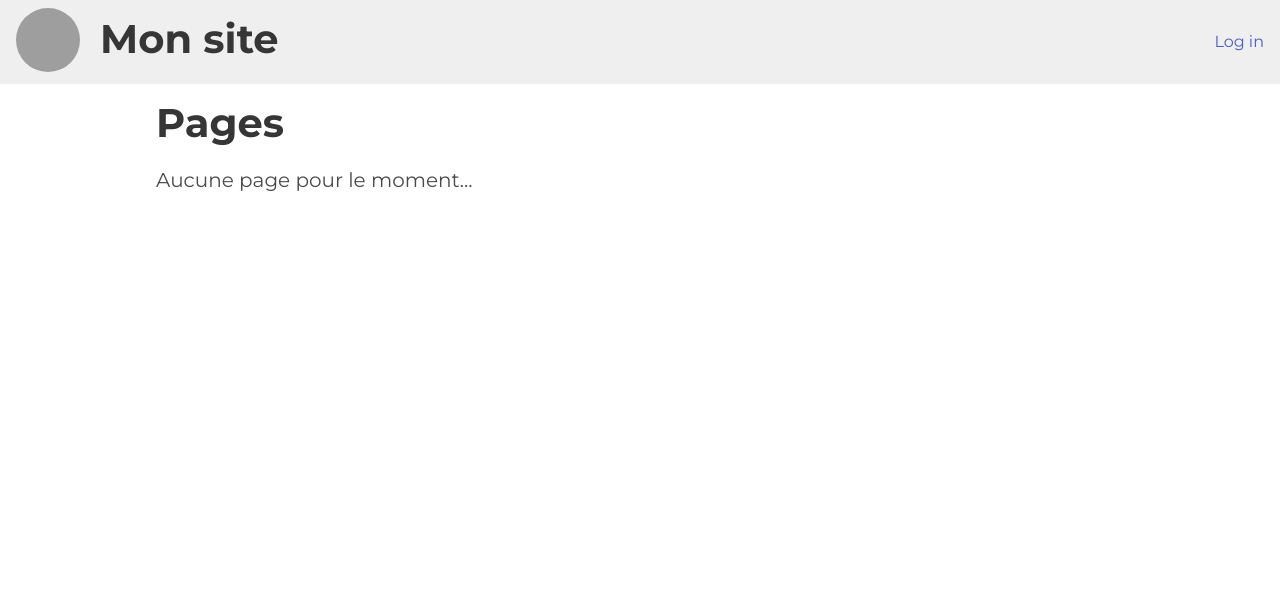
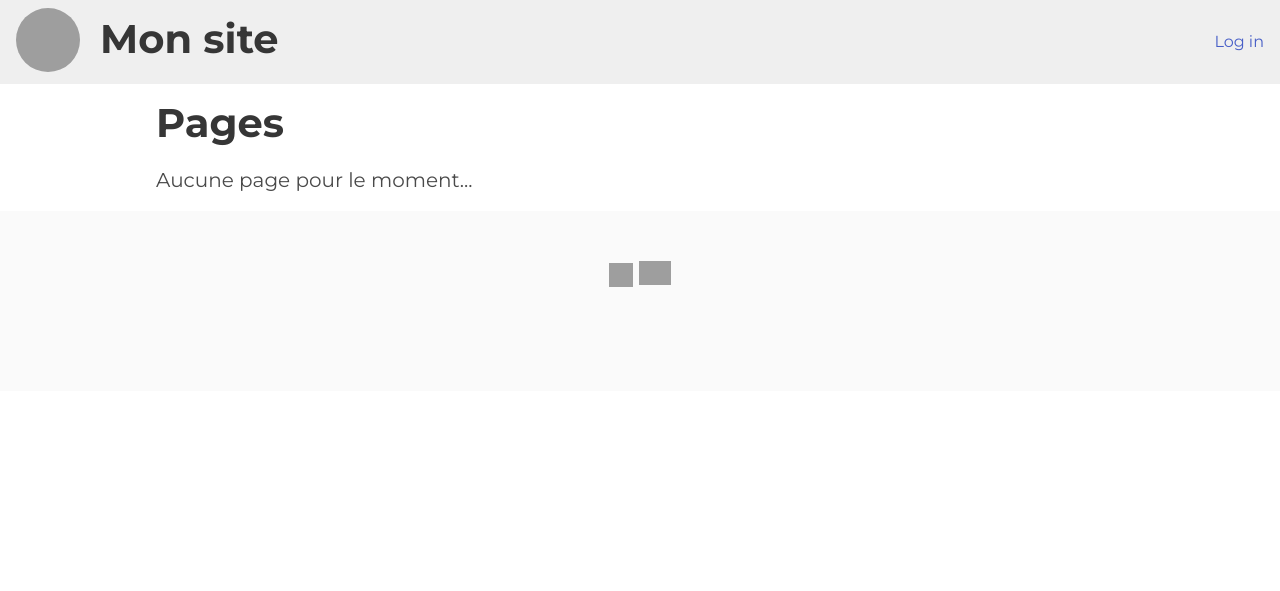
Before and after one commit to lfavole/website, a Django app: template website/blog/templates/blog/pages.html in a window 1280 px wide. Shown: the top 591 px of the page. Run offline with Django 4.2, Linux system fonts and the light colour scheme; the template is opened without the code that fills it, so the values that code supplies are empty; style sheets or scripts are compiled from the project's sources; parts of the project's set-up code (start-up, migrations or seed data) failed here and were passed over; some libraries are stand-ins or nearby versions; grey boxes are pictures that could not be loaded.

Commit message:
Add footer

```diff
--- a/website/website/settings.py
+++ b/website/website/settings.py
@@ -171,6 +171,7 @@ TEMPLATES = [
                 "website.context_processors.nav_links",
                 "website.context_processors.now_variable",
                 "website.context_processors.admin_permission",
+                "website.context_processors.github_repo_url",
             ],
         },
     },
--- /dev/null
+++ b/website/website/static/global/_footer.scss
@@ -0,0 +1,14 @@
+/* Footer */
+@import "mixins";
+
+footer {
+    font-size: 1.5em;
+    text-align: center;
+
+    .github-icon::before {
+        @include icon("github", "brands");
+    }
+    img {
+        height: 1em;
+    }
+}
--- a/website/website/static/global/global.scss
+++ b/website/website/static/global/global.scss
@@ -22,3 +22,4 @@ body, input, button, select, textarea {
 @import "header-navbar";
 @import "messages";
 @import "main";
+@import "footer";
--- a/website/website/templates/website/site_base.html
+++ b/website/website/templates/website/site_base.html
@@ -51,4 +51,10 @@
 </main>
 {% endblock %}
 </div>
+<footer class="footer">
+    {% block footer %}
+    <a href="{{ github_repo }}" target="_blank" class="github-icon"></a>
+    <img src="https://github.com/lfavole/website/actions/workflows/django.yml/badge.svg">
+    {% endblock footer %}
+</footer>
 {% endblock %}
```
Also changed, not shown: website/website/context_processors.py (+7 -0 lines).
